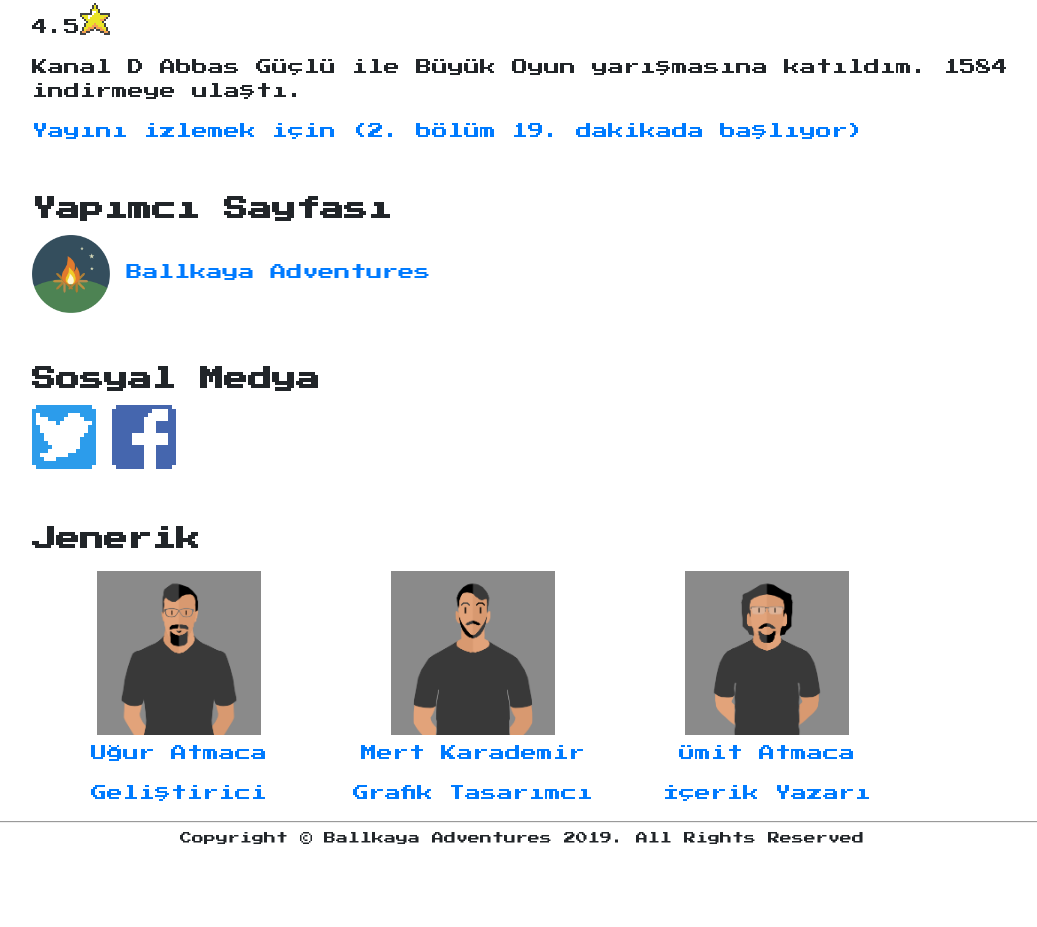
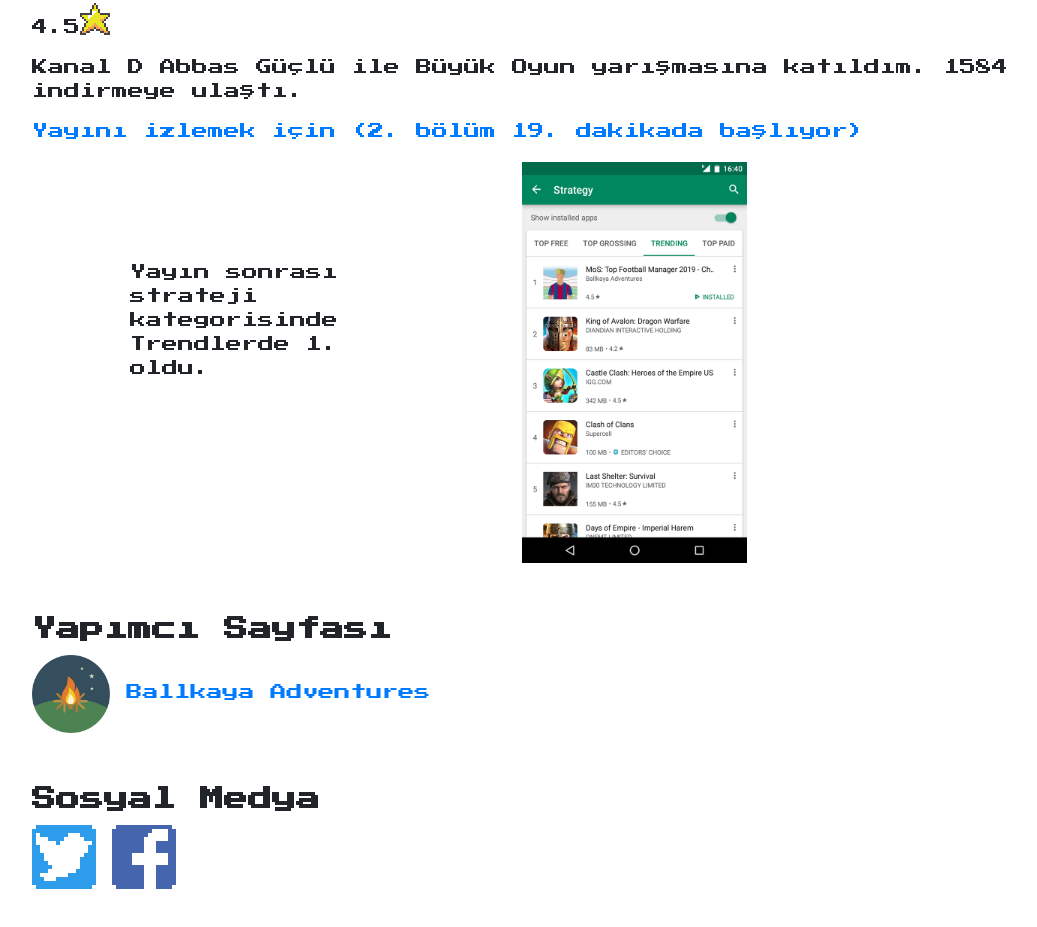
Before and after one commit to uguratmaca/masters-of-soccer-presskit, a plain HTML site: page public/tr/index.html in a window 1280 px wide. Shown: the part 3093-4020 px from the top of the page, without its empty margins (118-1155 px from the left). Before the commit the page ends 3972 px from the top, so only its background shows below. Drawn offline with nearby package versions, Linux system fonts and the light colour scheme.

Commit message:
update for trending #1

```diff
--- a/public/tr/index.html
+++ b/public/tr/index.html
@@ -141,6 +141,14 @@
                                 target="_blank">
                                 Yayını izlemek için (2. bölüm 19. dakikada başlıyor)</a>
                         </div>
+
+                        <div style="padding-top:2%;">
+                            <p style="padding:10%;float:left;width:50%;">Yayın sonrası strateji kategorisinde Trendlerde
+                                1. oldu.
+                            </p>
+                            <img onclick="scaleImage(this);" src="../images/trending-strategy.png"
+                                alt="trending first google play">
+                        </div>
                     </section>
                 </section>
 
```
Also changed, not shown: public/images/trending-strategy.png (added), 1 other file.
